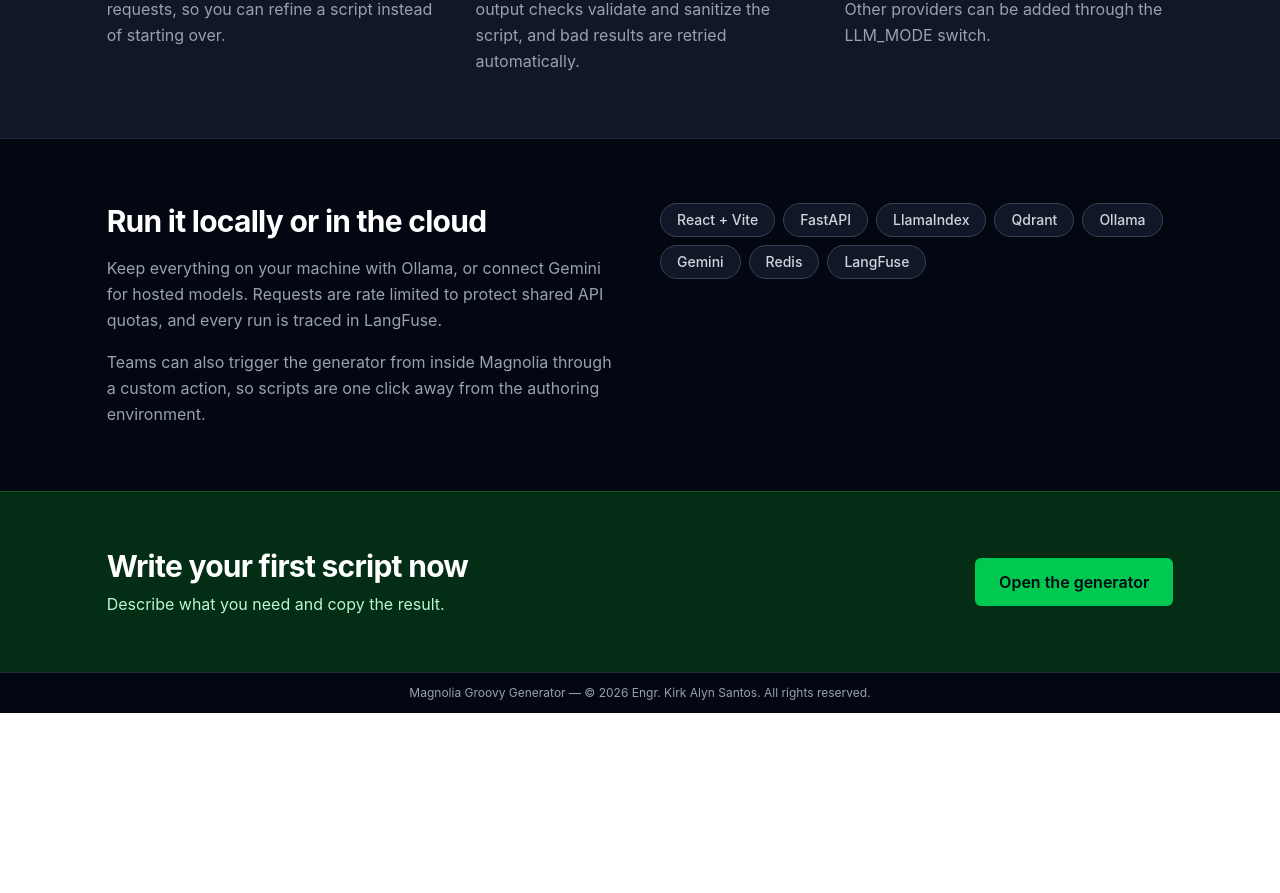
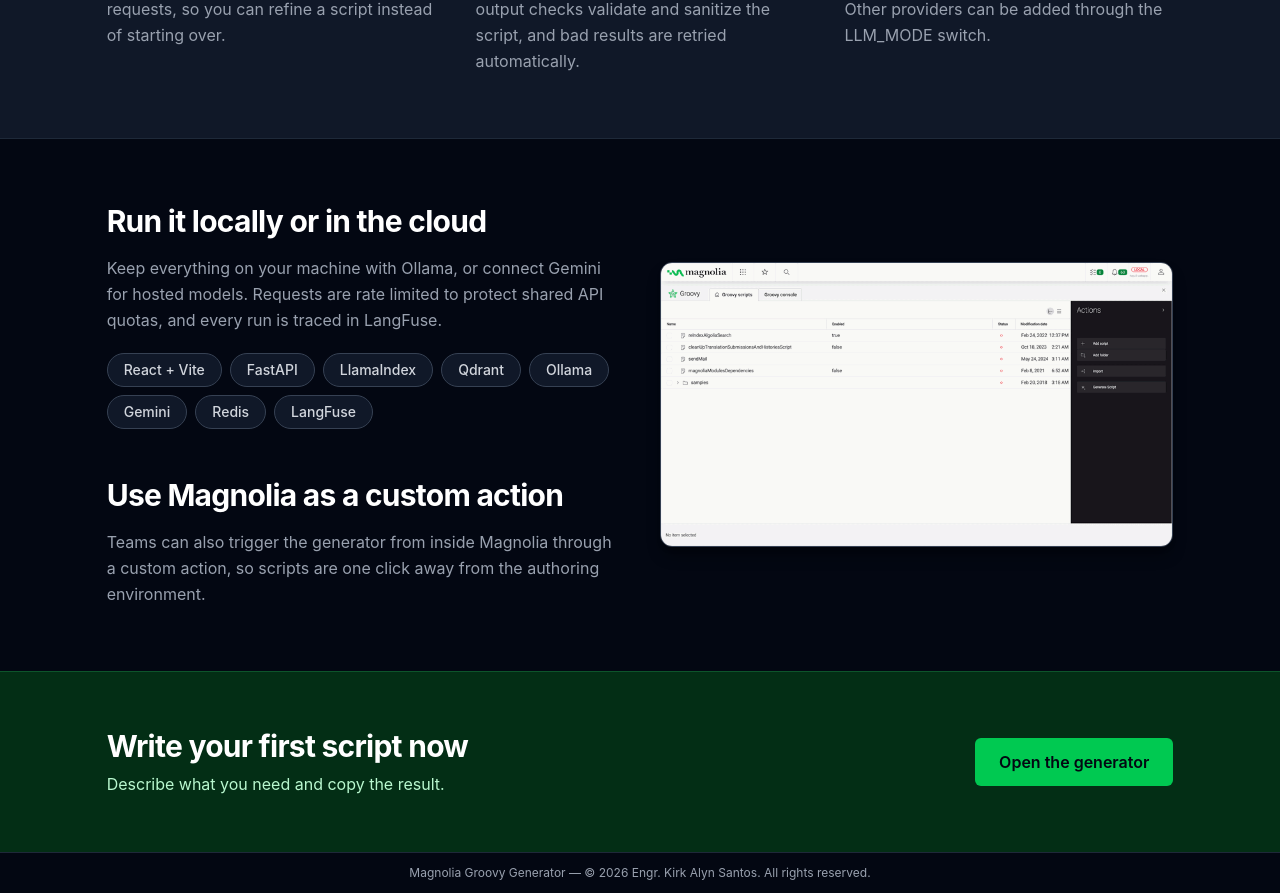
Before and after one commit to kirkalyn13/mgnl-groovy-generator-app, a React (Vite) app: page /about in a window 1280 px wide. Shown: the part 1271-2164 px from the top of the page. Before the commit the page ends 1984 px from the top, so only its background shows below. Built offline with nearby package versions, Linux system fonts and the light colour scheme; no server answers.

Commit message:
feat(about): mgnl demo gif

```diff
--- a/components/About.tsx
+++ b/components/About.tsx
@@ -107,11 +107,11 @@ const About = () => {
         </div>
       </section>
 
-      <section className="px-4 sm:px-6 lg:w-10/12 lg:mx-auto lg:px-0 py-12 sm:py-16">
+      <section className="px-4 sm:px-6 lg:w-10/12 lg:mx-auto lg:px-0 py-12 sm:py-16 text-center sm:text-left">
         <h2 className="text-3xl font-bold tracking-tight text-white">From request to script in three steps</h2>
         <ol className="mt-10 grid gap-8 md:grid-cols-3">
           {STEPS.map((step, index) => (
-            <li key={step.title} className="border-t-2 border-green-500 pt-4">
+            <li key={step.title} className="border-t-2 border-green-500 pt-4 text-center sm:text-left">
               <p className="text-sm font-semibold text-green-400">Step {index + 1}</p>
               <h3 className="mt-1 text-xl font-semibold text-white">{step.title}</h3>
               <p className="mt-2 text-gray-400 leading-relaxed">{step.body}</p>
@@ -121,13 +121,13 @@ const About = () => {
       </section>
 
       <section className="bg-gray-900 border-y border-gray-800">
-        <div className="px-4 sm:px-6 lg:w-10/12 lg:mx-auto lg:px-0 py-12 sm:py-16">
+        <div className="px-4 sm:px-6 lg:w-10/12 lg:mx-auto lg:px-0 py-12 sm:py-16 text-center sm:text-left">
           <h2 className="text-3xl font-bold tracking-tight text-white max-w-2xl">
             Built for Magnolia developers who would rather ship than search
           </h2>
           <div className="mt-10 grid gap-x-10 gap-y-8 sm:grid-cols-2 lg:grid-cols-3">
             {FEATURES.map((feature) => (
-              <div key={feature.title}>
+              <div key={feature.title} className="text-center sm:text-left">
                 <h3 className="text-lg font-semibold text-white">{feature.title}</h3>
                 <p className="mt-2 text-gray-400 leading-relaxed">{feature.body}</p>
               </div>
@@ -136,30 +136,40 @@ const About = () => {
         </div>
       </section>
 
-      <section className="px-4 sm:px-6 lg:w-10/12 lg:mx-auto lg:px-0 py-12 sm:py-16 grid gap-10 lg:grid-cols-2 lg:items-start">
-        <div>
+      <section className="px-4 sm:px-6 lg:w-10/12 lg:mx-auto lg:px-0 py-12 sm:py-16 grid gap-10 lg:grid-cols-2 lg:items-center">
+        <div className="min-w-0 text-center sm:text-left">
           <h2 className="text-3xl font-bold tracking-tight text-white">Run it locally or in the cloud</h2>
           <p className="mt-4 text-gray-400 leading-relaxed max-w-xl">
             Keep everything on your machine with Ollama, or connect Gemini for hosted models. Requests are rate limited to protect shared API quotas, and every run is traced in LangFuse.
           </p>
+          <ul className="mt-5 flex flex-wrap gap-2" aria-label="Technology stack">
+            {STACK.map((item) => (
+              <li
+                key={item}
+                className="rounded-full border border-gray-700 bg-gray-900 px-4 py-1.5 text-sm font-medium text-gray-300"
+              >
+                {item}
+              </li>
+            ))}
+          </ul>
+
+          <h2 className="mt-12 text-3xl font-bold tracking-tight text-white">Use Magnolia as a custom action</h2>
           <p className="mt-4 text-gray-400 leading-relaxed max-w-xl">
             Teams can also trigger the generator from inside Magnolia through a custom action, so scripts are one click away from the authoring environment.
           </p>
         </div>
-        <ul className="flex flex-wrap gap-2" aria-label="Technology stack">
-          {STACK.map((item) => (
-            <li
-              key={item}
-              className="rounded-full border border-gray-700 bg-gray-900 px-4 py-1.5 text-sm font-medium text-gray-300"
-            >
-              {item}
-            </li>
-          ))}
-        </ul>
+
+        <div className="min-w-0">
+          <img
+            src="/mgnl-demo.gif"
+            alt="Magnolia custom action demo"
+            className="rounded-xl border border-gray-700 shadow-lg shadow-black/40 w-full h-auto"
+          />
+        </div>
       </section>
 
       <section className="bg-green-950 border-t border-green-900">
-        <div className="px-4 sm:px-6 lg:w-10/12 lg:mx-auto lg:px-0 py-12 sm:py-14 flex flex-col gap-6 sm:flex-row sm:items-center sm:justify-between">
+        <div className="px-4 sm:px-6 lg:w-10/12 lg:mx-auto lg:px-0 py-12 sm:py-14 flex flex-col gap-6 sm:flex-row sm:items-center sm:justify-between text-center sm:text-left">
           <div>
             <h2 className="text-3xl font-bold tracking-tight text-white">Write your first script now</h2>
             <p className="mt-2 text-green-200">Describe what you need and copy the result.</p>
```
Also changed, not shown: public/mgnl-demo.gif (added).
